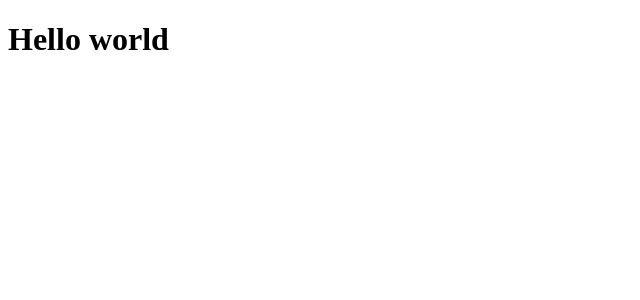
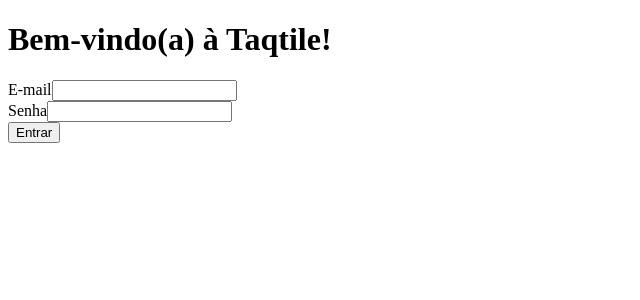
Before and after one commit to indigotech/onboard-marcus-vinicius-react, a React (Create React App) app: page / in a window 1280 px wide. Shown: the top 300 px of the page, without its empty margins (0-640 px from the left). Built offline with nearby package versions, Linux system fonts and the light colour scheme.

Commit message:
feat: login page and login validation

```diff
--- /dev/null
+++ b/src/app/email-input.tsx
@@ -0,0 +1,8 @@
+export const EmailInput = () => {
+    return (
+        <div>
+            <label htmlFor="email-input">E-mail</label>
+            <input type="email" id="email-input" />
+        </div>
+    );
+};
--- /dev/null
+++ b/src/app/index.tsx
@@ -0,0 +1,14 @@
+import { EmailInput } from "./email-input";
+import { PasswordInput } from "./password-input";
+import { SubmitButton } from "./submit-button";
+
+export const App = () => {
+    return (
+        <>
+            <h1>Bem-vindo(a) à Taqtile!</h1>
+            <EmailInput />
+            <PasswordInput />
+            <SubmitButton />
+        </>
+    );
+};
--- /dev/null
+++ b/src/app/password-input.tsx
@@ -0,0 +1,8 @@
+export const PasswordInput = () => {
+    return (
+        <div>
+            <label htmlFor="password-input">Senha</label>
+            <input type="password" id="password-input" />
+        </div>
+    );
+};
--- /dev/null
+++ b/src/app/submit-button.tsx
@@ -0,0 +1,30 @@
+export const SubmitButton = () => {
+
+
+    return (
+        <>
+            <button type="button" onClick={inputValidator}>Entrar</button>
+        </>
+    );
+
+};
+
+const inputValidator = () => {
+    const emailValidator = () => {
+        const email = document.querySelector("#email-input") as HTMLInputElement;
+        return email.value.match(/^\S+@\S+\.\S+$/);
+    };
+    const passwordValidator = () => {
+        const password = document.querySelector("#password-input") as HTMLInputElement;
+        // This regex finds matches if the input.value has a length < 7 and doesn't contain at least
+        // a digit and one letter.
+        return password.value.match(/^(.{0,6}|[^0-9]*|[^a-z])$/);
+    };
+
+    if(!emailValidator()){
+        alert('Por favor insira um e-mail válido.');
+    };
+    if(passwordValidator()){
+        alert('Por favor insira uma senha válida.');
+    };
+};
--- a/src/index.tsx
+++ b/src/index.tsx
@@ -1,5 +1,6 @@
 import React from 'react';
 import ReactDOM from 'react-dom/client';
+import { App } from './app';
 
 
 const root = ReactDOM.createRoot(
@@ -7,6 +8,6 @@
 );
 root.render(
   <React.StrictMode>
-    <h1>Hello world</h1>
+    <App />
   </React.StrictMode>
 );
```
